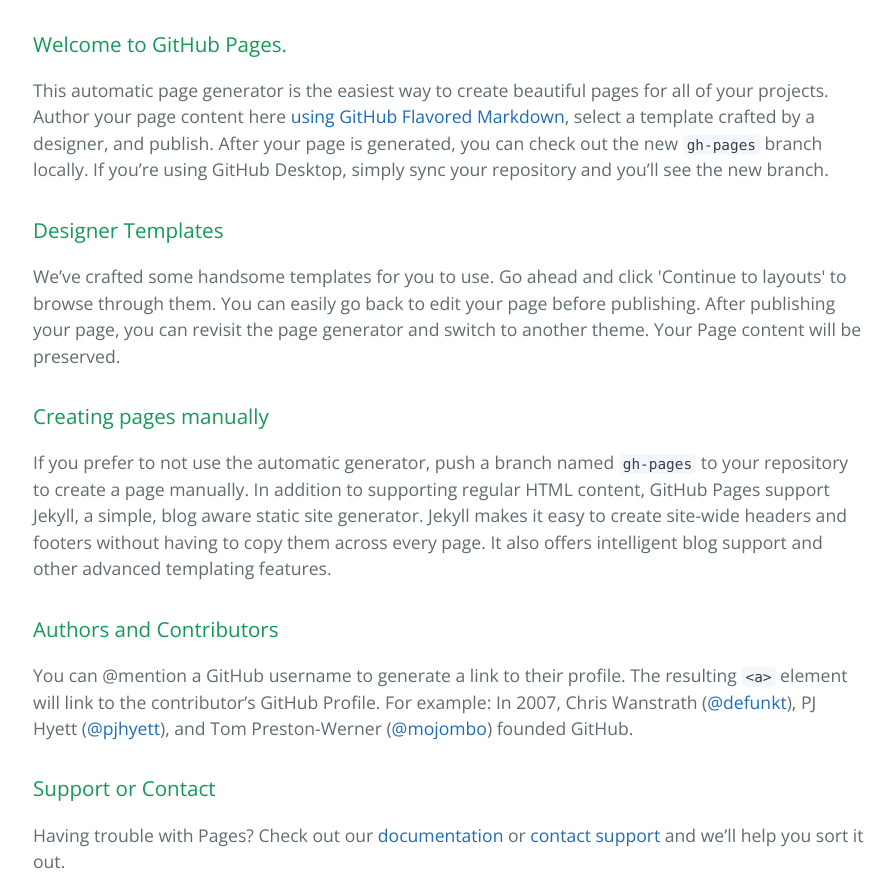
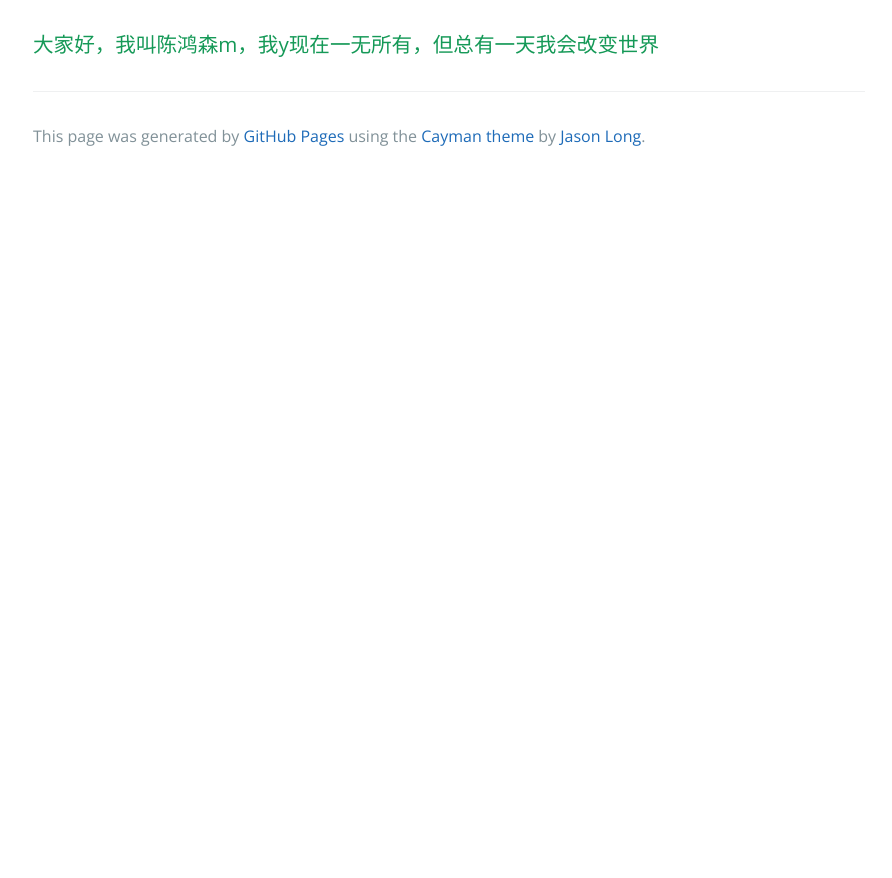
Before and after one commit to chenhongsen/chenhongsen.github.io, a plain HTML site: page index.html in a window 1280 px wide. Shown: the part 320-1198 px from the top of the page, without its empty margins (191-1083 px from the left). After the commit the page ends 800 px from the top, so only its background shows below. Drawn offline with nearby package versions, Linux system fonts and the light colour scheme.

Commit message:
Update index.html

```diff
--- a/index.html
+++ b/index.html
@@ -17,29 +17,7 @@
 
     <section class="main-content">
       <h3>
-<a id="welcome-to-github-pages" class="anchor" href="#welcome-to-github-pages" aria-hidden="true"><span aria-hidden="true" class="octicon octicon-link"></span></a>Welcome to GitHub Pages.</h3>
-
-<p>This automatic page generator is the easiest way to create beautiful pages for all of your projects. Author your page content here <a href="https://guides.github.com/features/mastering-markdown/">using GitHub Flavored Markdown</a>, select a template crafted by a designer, and publish. After your page is generated, you can check out the new <code>gh-pages</code> branch locally. If you’re using GitHub Desktop, simply sync your repository and you’ll see the new branch.</p>
-
-<h3>
-<a id="designer-templates" class="anchor" href="#designer-templates" aria-hidden="true"><span aria-hidden="true" class="octicon octicon-link"></span></a>Designer Templates</h3>
-
-<p>We’ve crafted some handsome templates for you to use. Go ahead and click 'Continue to layouts' to browse through them. You can easily go back to edit your page before publishing. After publishing your page, you can revisit the page generator and switch to another theme. Your Page content will be preserved.</p>
-
-<h3>
-<a id="creating-pages-manually" class="anchor" href="#creating-pages-manually" aria-hidden="true"><span aria-hidden="true" class="octicon octicon-link"></span></a>Creating pages manually</h3>
-
-<p>If you prefer to not use the automatic generator, push a branch named <code>gh-pages</code> to your repository to create a page manually. In addition to supporting regular HTML content, GitHub Pages support Jekyll, a simple, blog aware static site generator. Jekyll makes it easy to create site-wide headers and footers without having to copy them across every page. It also offers intelligent blog support and other advanced templating features.</p>
-
-<h3>
-<a id="authors-and-contributors" class="anchor" href="#authors-and-contributors" aria-hidden="true"><span aria-hidden="true" class="octicon octicon-link"></span></a>Authors and Contributors</h3>
-
-<p>You can @mention a GitHub username to generate a link to their profile. The resulting <code>&lt;a&gt;</code> element will link to the contributor’s GitHub Profile. For example: In 2007, Chris Wanstrath (<a href="https://github.com/defunkt" class="user-mention">@defunkt</a>), PJ Hyett (<a href="https://github.com/pjhyett" class="user-mention">@pjhyett</a>), and Tom Preston-Werner (<a href="https://github.com/mojombo" class="user-mention">@mojombo</a>) founded GitHub.</p>
-
-<h3>
-<a id="support-or-contact" class="anchor" href="#support-or-contact" aria-hidden="true"><span aria-hidden="true" class="octicon octicon-link"></span></a>Support or Contact</h3>
-
-<p>Having trouble with Pages? Check out our <a href="https://help.github.com/pages">documentation</a> or <a href="https://github.com/contact">contact support</a> and we’ll help you sort it out.</p>
+        <p>大家好，我叫陈鸿森m，我y现在一无所有，但总有一天我会改变世界</p>
 
       <footer class="site-footer">
 
```
